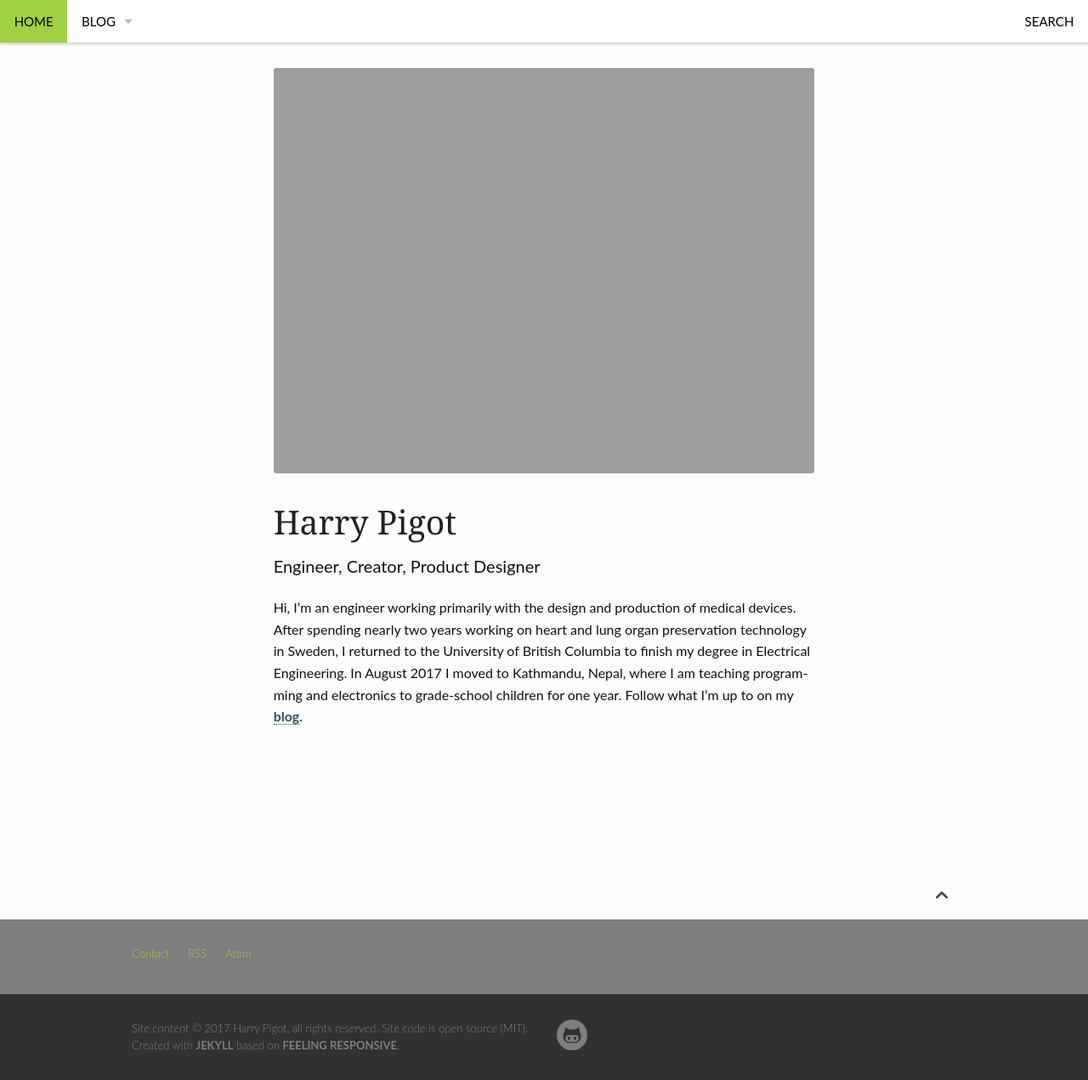
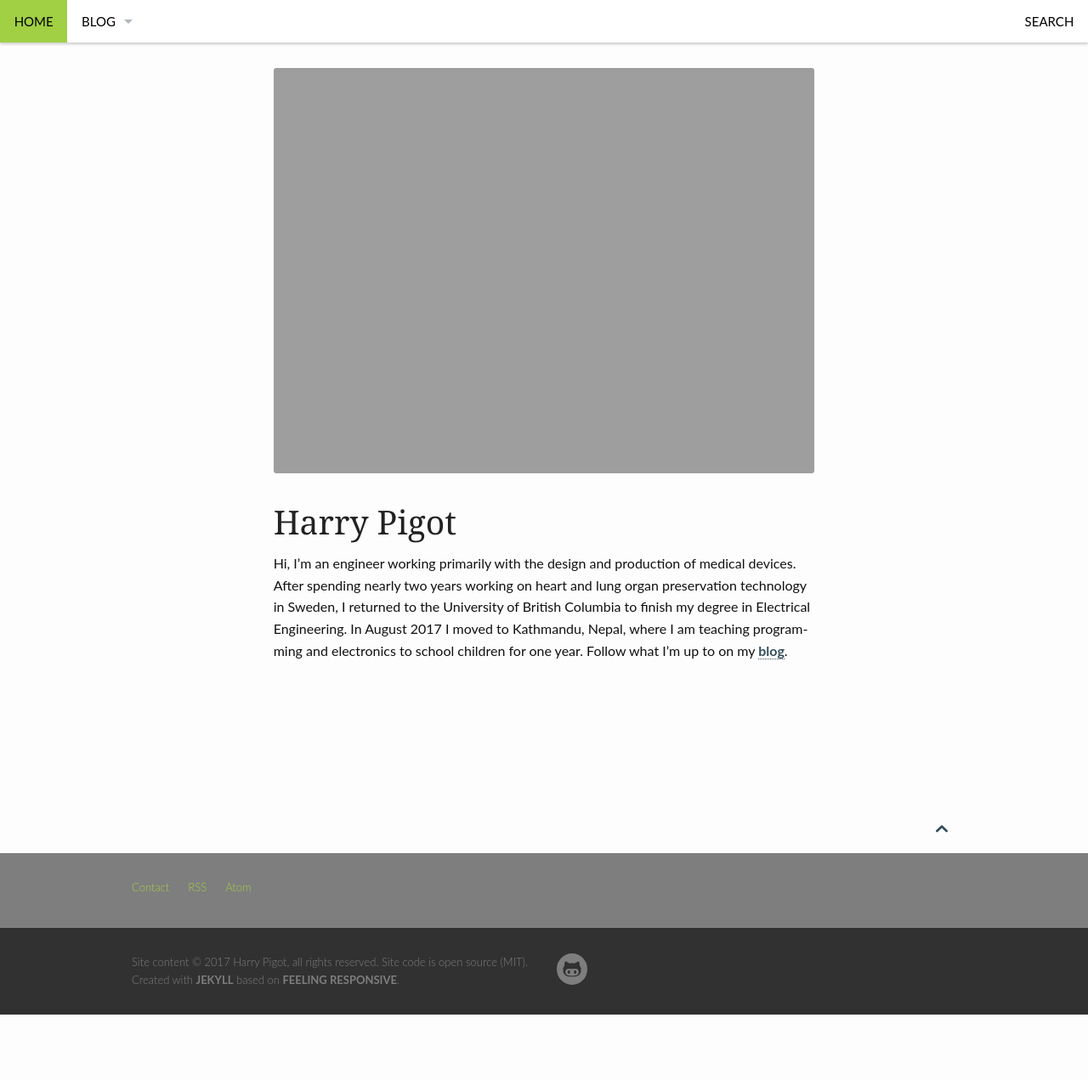
Before and after one commit to hpigot/hpigot.github.io, a Jekyll site: the page built from pages/pages-root-folder/index.md, in a window 1280 px wide. Shown: the whole page at 85% size. Built offline with Jekyll 4.4.1, drawn with Linux system fonts in a browser that asks for light colours; after the commit the page ends 1194 px from its top, so only the background shows below that.

Commit message:
landingpage subtitle removed

```diff
--- a/_config.yml
+++ b/_config.yml
@@ -12,7 +12,7 @@ title: "Harry Pigot"
 
 
 # The slogan describes your website and is used on homepage in <title> and other important places
-slogan: "Engineer, Creator, Product Designer"
+slogan:
 
 
 # The description is used on homepage and in the footer to quickly describe your website. Use a maximum of 150 characters for SEO-purposes.
--- a/pages/pages-root-folder/index.md
+++ b/pages/pages-root-folder/index.md
@@ -1,13 +1,13 @@
 ---
 layout: page
 title: Harry Pigot
-teaser: "Engineer, Creator, Product Designer"
+teaser:
 permalink: /index.html
 header: no
 image:
     title: homepage.jpg
 ---
 
-Hi, I'm an engineer working primarily with the design and production of medical devices. After spending nearly two years working on heart and lung organ preservation technology in Sweden, I returned to the University of British Columbia to finish my degree in Electrical Engineering. In August 2017 I moved to Kathmandu, Nepal, where I am teaching programming and electronics to grade-school children for one year. Follow what I'm up to on my [blog][1].
+Hi, I'm an engineer working primarily with the design and production of medical devices. After spending nearly two years working on heart and lung organ preservation technology in Sweden, I returned to the University of British Columbia to finish my degree in Electrical Engineering. In August 2017 I moved to Kathmandu, Nepal, where I am teaching programming and electronics to school children for one year. Follow what I'm up to on my [blog][1].
 
 [1]: {{ site.url }}{{ site.baseurl }}/blog/
```
Also changed, not shown: _posts/2017-08-14-activityoneled.md (+1 -1 lines).
